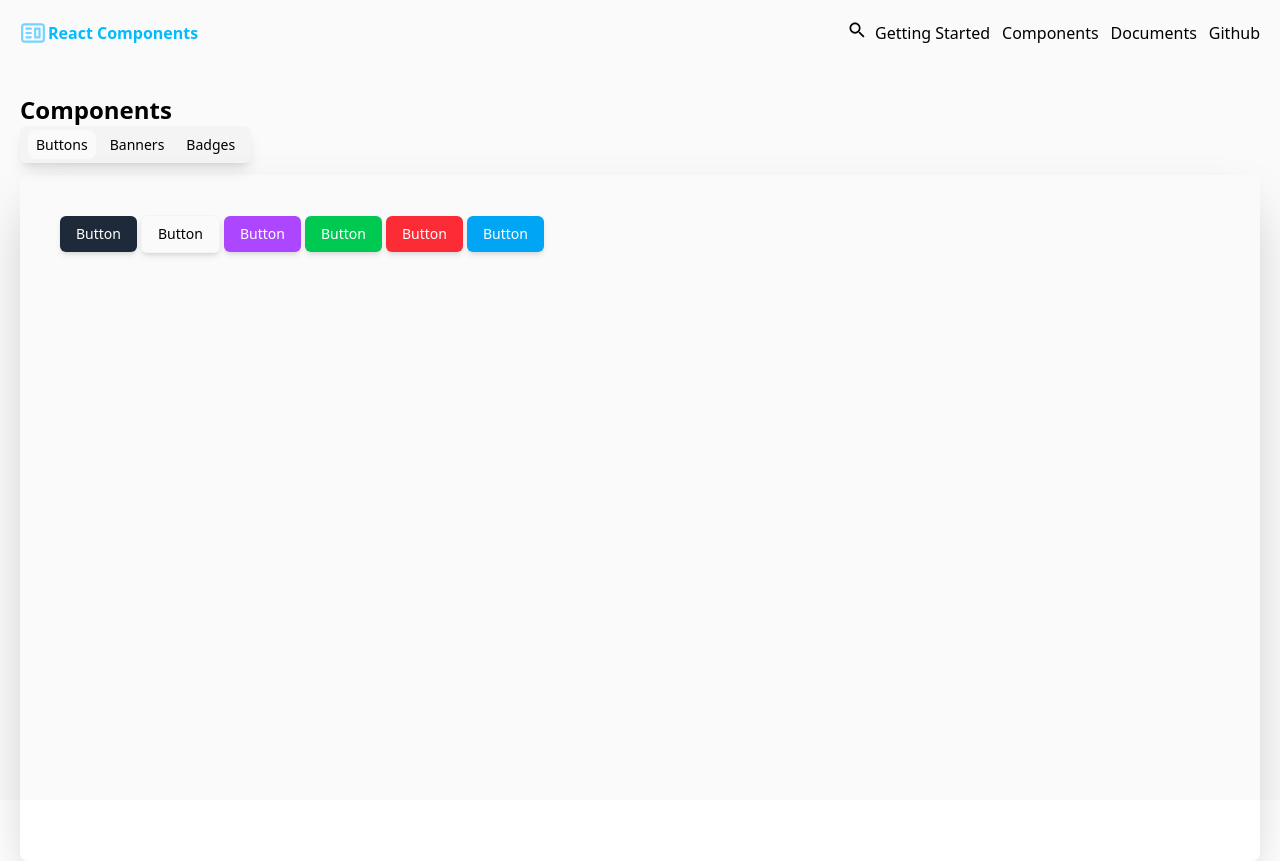
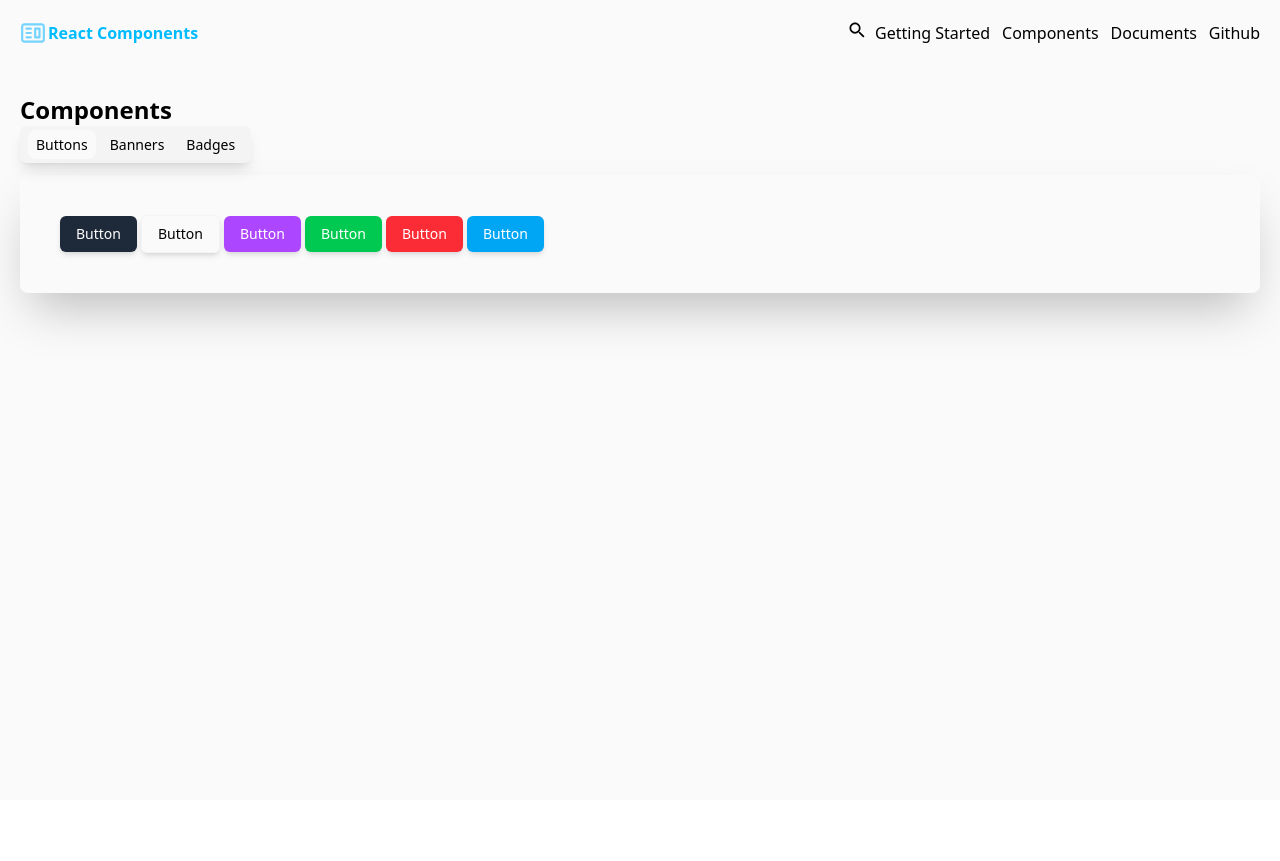
Before and after one commit to Jensaboi/react-component-library, a React (Vite) app: page /Components in a window 1280 px wide. After the commit the page ends 800 px from the top, so only its background shows below. Built offline with nearby package versions, Linux system fonts and the light colour scheme.

Commit message:
fixed styling bugg

```diff
--- a/src/pages/ComponentsPage.jsx
+++ b/src/pages/ComponentsPage.jsx
@@ -12,10 +12,10 @@ export default function ComponentsPage() {
     ];
     return (
         <>
-            <div className="bg-light-primary-100 flex flex-col h-screen w-full gap-2">
+            <div className="bg-light-primary-100 flex flex-col min-h-screen w-full gap-2">
                 <Header />
                 <main className="flex-1 p-5 w-full h-full">
-                    <Tabs className="container h-full mx-auto">
+                    <Tabs className="container mx-auto">
                         <h1 className="font-semibold text-2xl font-inter">
                             Components
                         </h1>
@@ -28,7 +28,7 @@ export default function ComponentsPage() {
                         </Tabs.List>
 
                         <Tabs.Display
-                            className="mt-3 p-5 w-full h-full shadow-2xl rounded-lg"
+                            className="mt-3 p-5 w-full shadow-2xl rounded-lg"
                             tabs={tabs}
                         ></Tabs.Display>
                     </Tabs>
--- a/src/pages/LandingPage.jsx
+++ b/src/pages/LandingPage.jsx
@@ -4,7 +4,7 @@ import { Link } from "react-router-dom";
 export default function LandingPage() {
     return (
         <>
-            <div className="bg-light-primary-100 flex flex-col h-screen w-full gap-10">
+            <div className="bg-light-primary-100 flex flex-col min-h-screen w-full gap-10">
                 <Header />
                 <main className="flex-1 px-5 h-full w-full">
                     <section className="container mx-auto flex flex-col justify-start items-center gap-5">
```
